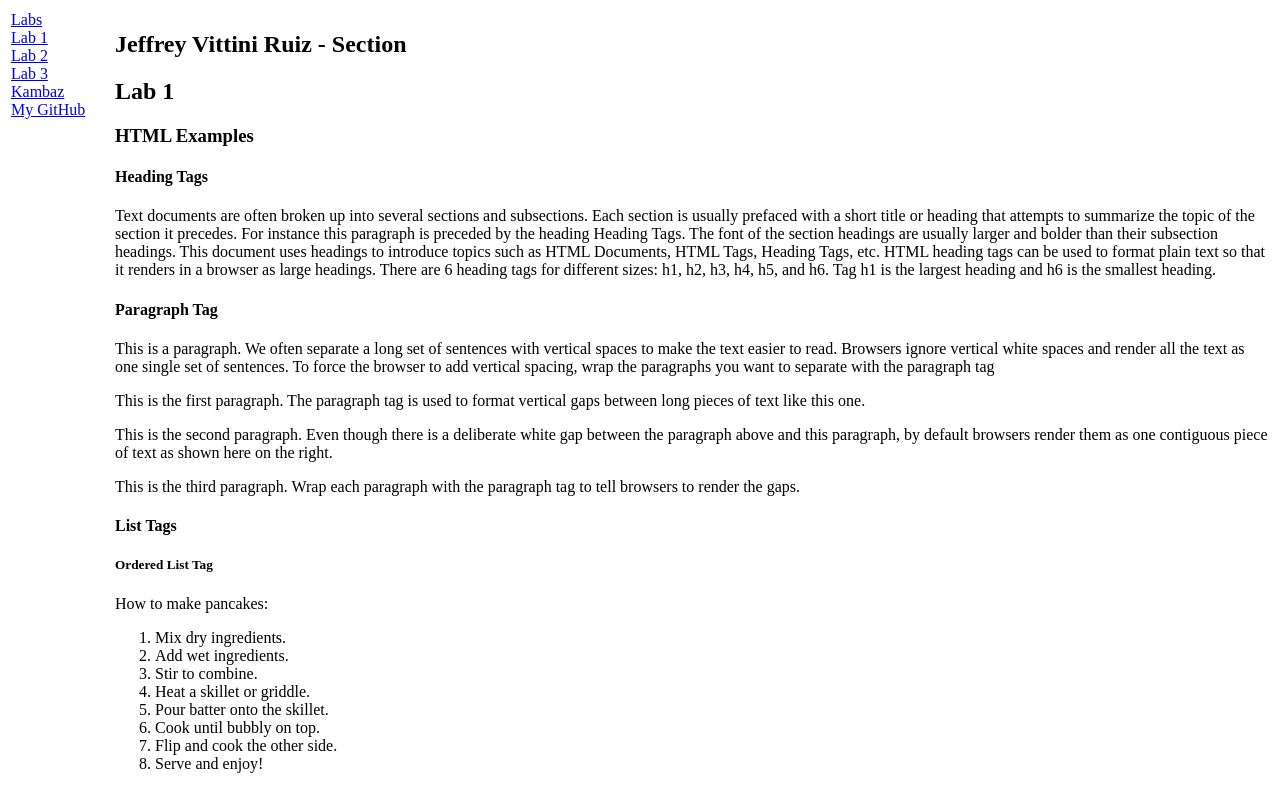
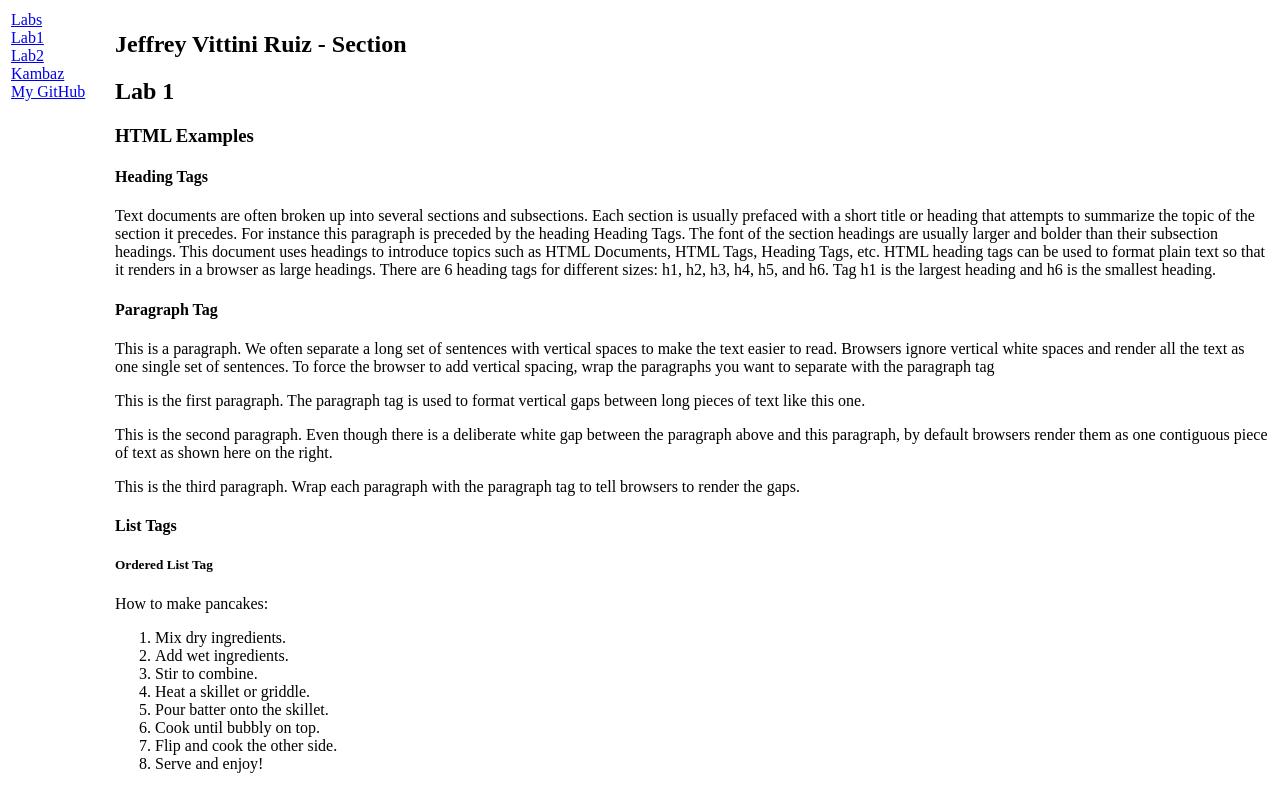
Before and after one commit to thekingjf/kambaz-next-js, a Next.js app: page /Labs/Lab1 in a window 1280 px wide. Shown: the top 797 px of the page. Built offline with nearby package versions, Linux system fonts and the light colour scheme.

Commit message:
Updated TOC

```diff
--- a/app/Labs/TOC.tsx
+++ b/app/Labs/TOC.tsx
@@ -1,37 +1,28 @@
 "use client";
+"use client";
+import Link from "next/link";
+import { usePathname } from "next/navigation";
 import { Nav, NavItem, NavLink } from "react-bootstrap";
-import { usePathname } from "next/navigation";
-import Link from "next/link";
 export default function TOC() {
-   const pathname = usePathname();
- return (
-   <Nav variant="pills">
-     <NavItem>
-       <NavLink href="/Labs" as={Link} className={`nav-link
-                ${pathname.endsWith("Labs") ? "active" : ""}`}>
-         Labs </NavLink>
-     </NavItem>
-     <NavItem>
-       <NavLink href="/Labs/Lab1" as={Link} className={`nav-link
-                ${pathname.endsWith("Lab1") ? "active" : ""}`}>
-         Lab 1 </NavLink>
-     </NavItem>
-     <NavItem>
-       <NavLink href="/Labs/Lab2" as={Link} className={`nav-link
-                ${pathname.endsWith("Lab2") ? "active" : ""}`}>
-         Lab 2 </NavLink>
-     </NavItem>
-     <NavItem>
-       <NavLink href="/Labs/Lab3" as={Link} className={`nav-link
-                ${pathname.endsWith("Lab3") ? "active" : ""}`}>
-         Lab 3 </NavLink>
-     </NavItem>
-     <NavItem>
-       <NavLink href="/" as={Link}>
-         Kambaz </NavLink>
-     </NavItem>
-     <NavItem>
-       <NavLink href="https://github.com/thekingjf/kambaz-next-js">
-         My GitHub</NavLink>
-     </NavItem>
-   </Nav> );}
+ const pathname = usePathname();
+ const links = [
+   { href: "/Labs",     label: "Labs",  id: "wd-labs-link" },
+   { href: "/Labs/Lab1",label: "Lab1", id: "wd-lab1-link" },
+   { href: "/Labs/Lab2",label: "Lab2", id: "wd-lab2-link" },
+   { href: "/",         label: "Kambaz",id: "wd-kambaz-link"},
+   { href: "https://github.com/thekingjf/kambaz-next-js",
+                        label: "My GitHub",
+                        id: "wd-github-link" } ];
+    return (
+      <Nav variant="pills">
+        {links.map((link) => (
+        <NavItem key={link.id}>
+          <NavLink as={Link}
+                  className={pathname.endsWith(link.href)
+                        ? "active" : ""}
+                  href={link.href}
+                  id={link.id}>
+              {link.label}
+          </NavLink>
+        </NavItem> ))} </Nav>
+    );}
```
